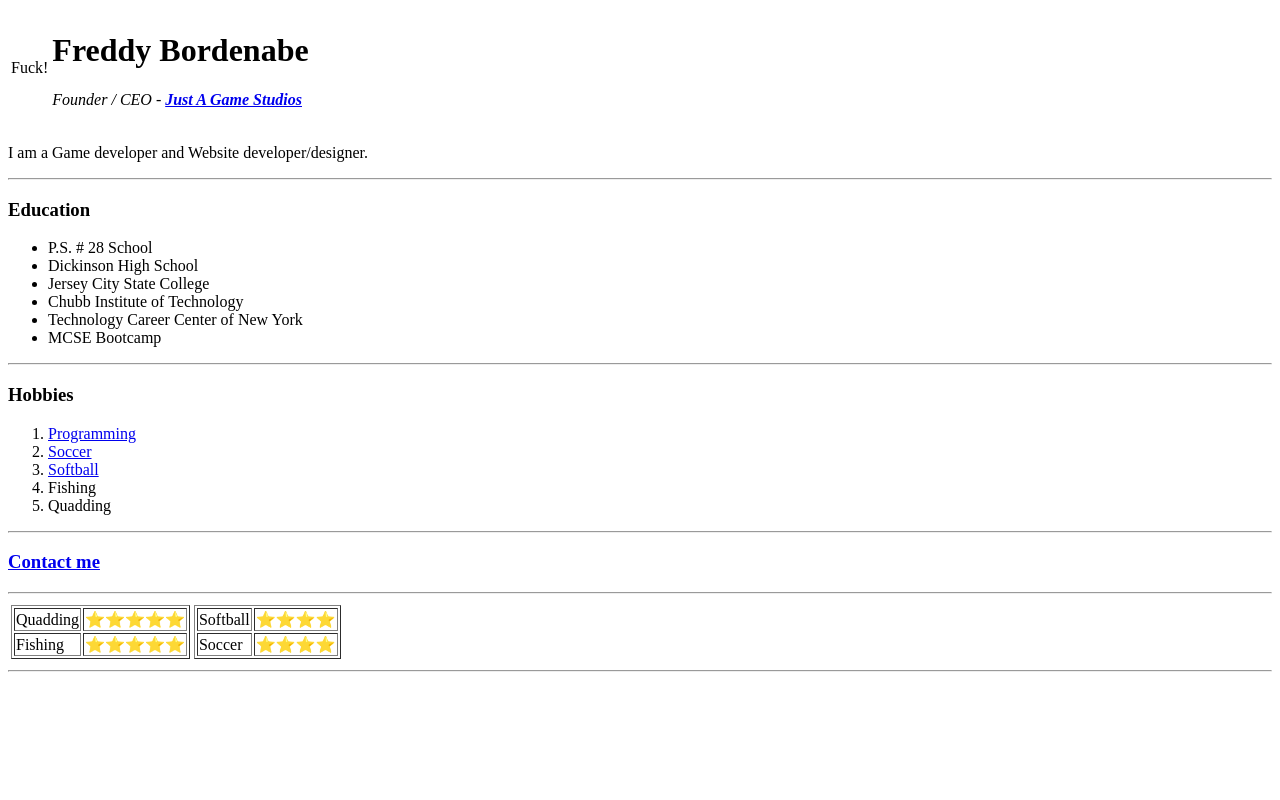
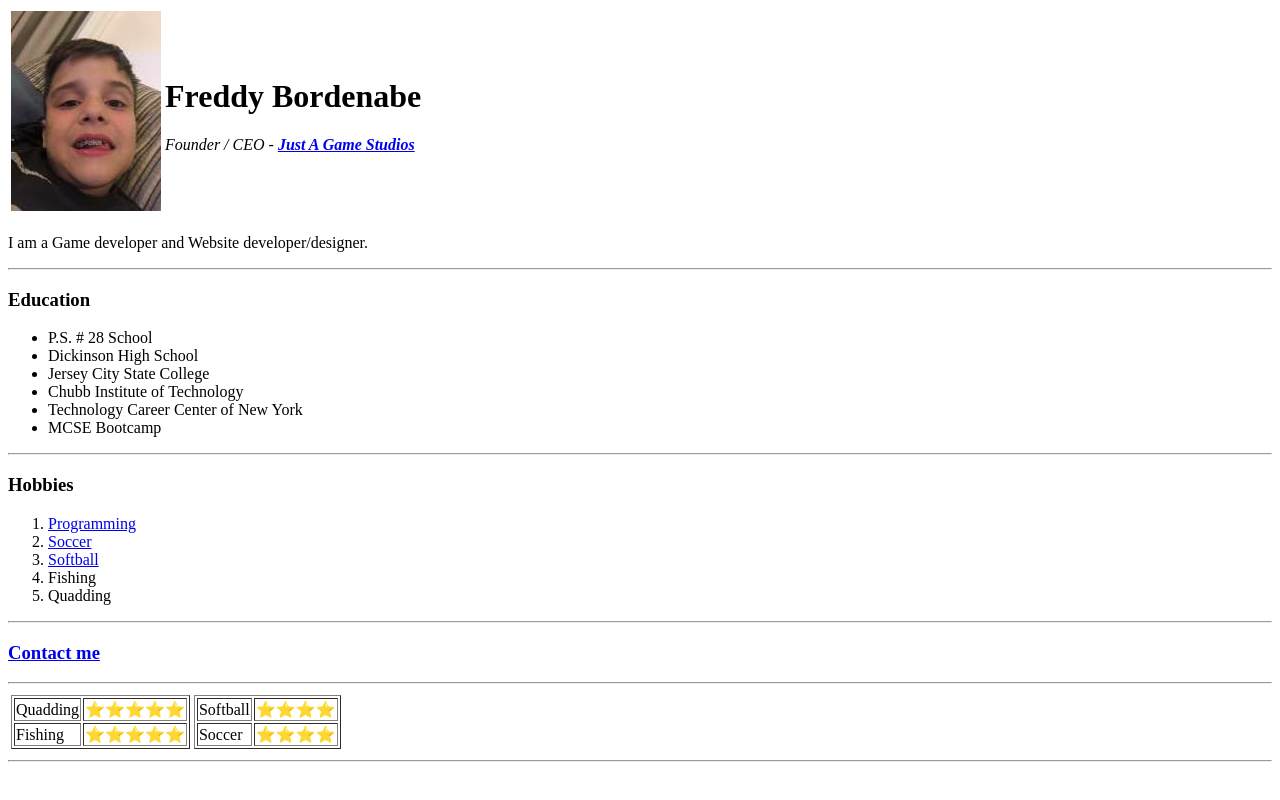
Before and after one commit to Freddybnj/cv, a plain HTML site: page index.html in a window 1280 px wide. Drawn offline with Linux system fonts and the light colour scheme.

Commit message:
Update index.html

```diff
--- a/index.html
+++ b/index.html
@@ -7,7 +7,9 @@
 <body>
   <table>
     <tr>
-      <td>Fuck!</td>
+      <td>
+        <img src="Evan.jpg" alt="Opps!!! There should be a picture of Evan here!!!">
+      </td>
       <td>
         <h1>Freddy Bordenabe</h1>
         <p><em>Founder / CEO - <b><a href="http://www.justagamestudios.com">Just A Game Studios</a></b></em></p>
```
